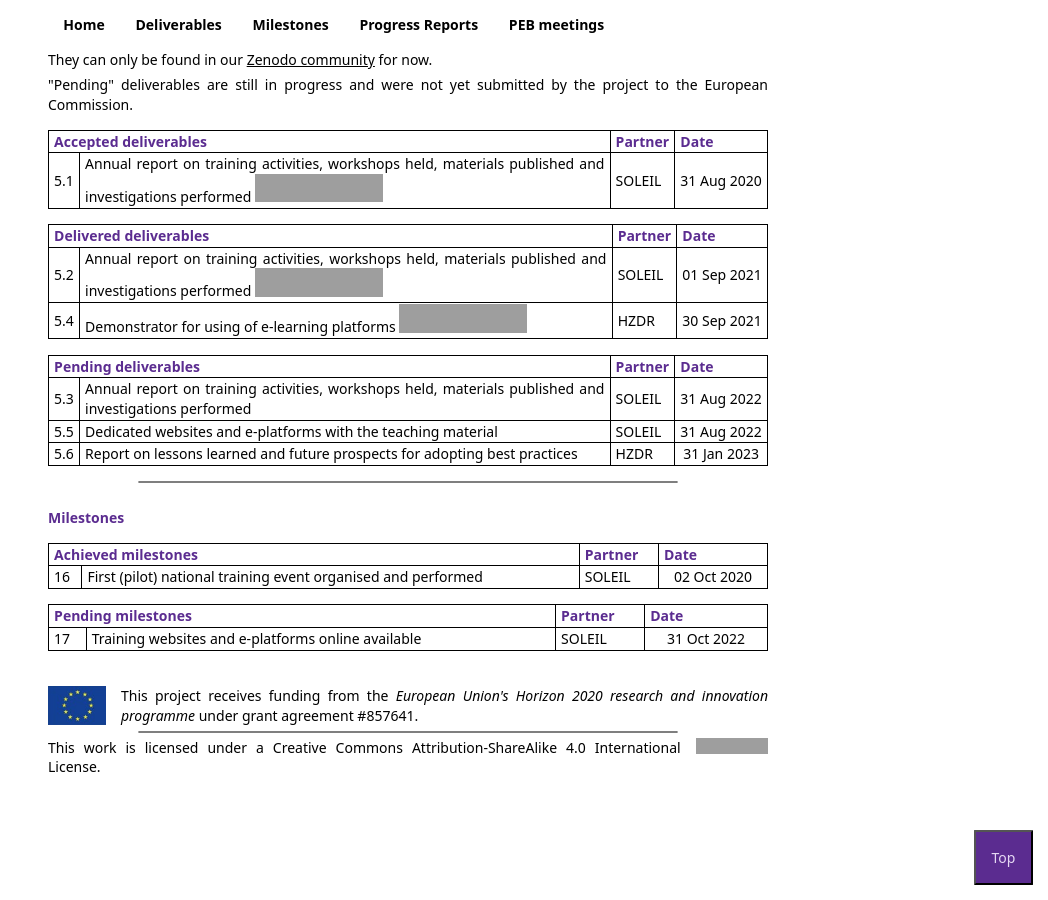
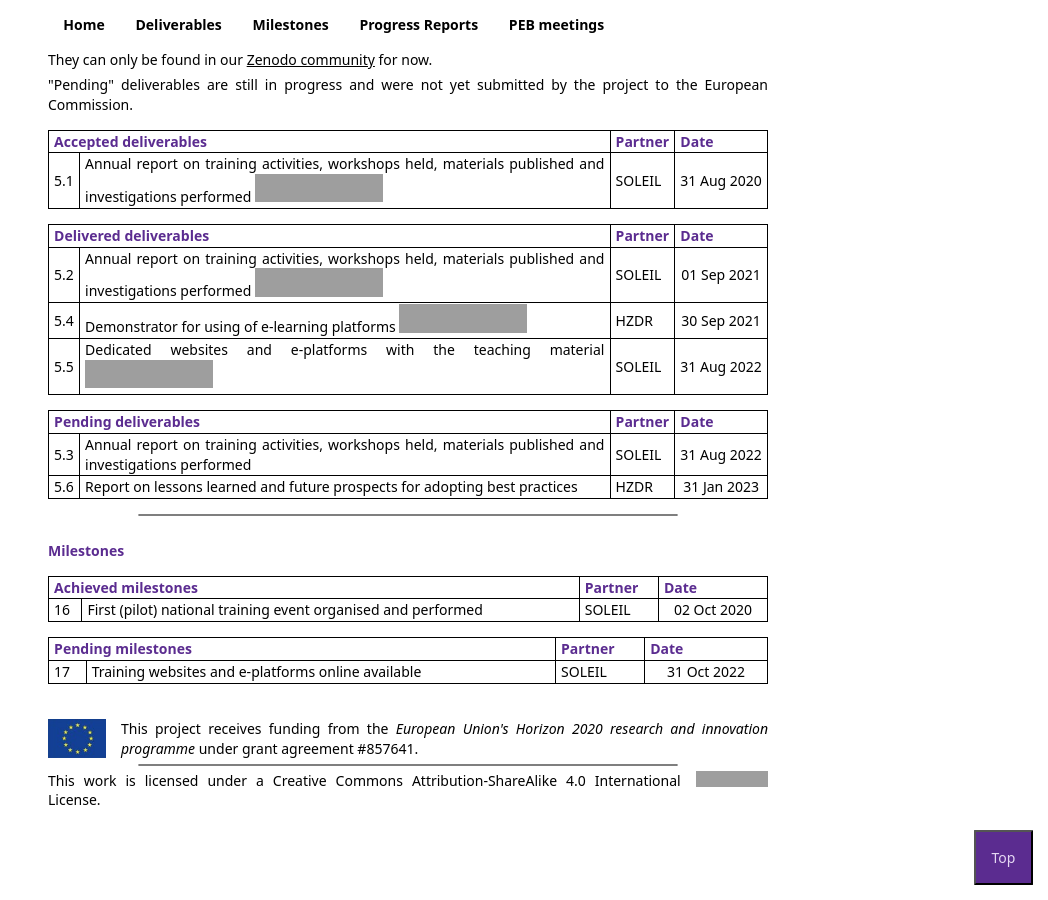
Before and after one commit to ExPaNDS-eu/WP1-reporting, a Jekyll site: the page built from _reports-wp/reports-wp5.html, in a window 1280 px wide and 900 px high, scrolled down 1749 px. Shown: the whole window, without its empty margins (232-1280 px from the left). Built offline with Jekyll 4.4.1, drawn with Linux system fonts in a browser that asks for light colours; part of the change alters nothing that is shown; grey boxes are pictures that could not be loaded.

```diff
--- a/_data/deliverables.yml
+++ b/_data/deliverables.yml
@@ -276,7 +276,9 @@
   name: Dedicated websites and e-platforms with the teaching material
   partner: SOLEIL
   date: 2022-08-31
-  status: pending
+  status: delivered
+  description: The joint PaN training portal has been developed and deployed to provide both a training material and events catalogue (ExPaNDS) as well as an integrated e-learning system (PaNOSC) under the domain <a href='http://pan-training.eu'>pan-training.eu</a>
+  doi: 10.5281/zenodo.7023247
 
 - id: 5.6
   name: Report on lessons learned and future prospects for adopting best practices
```
